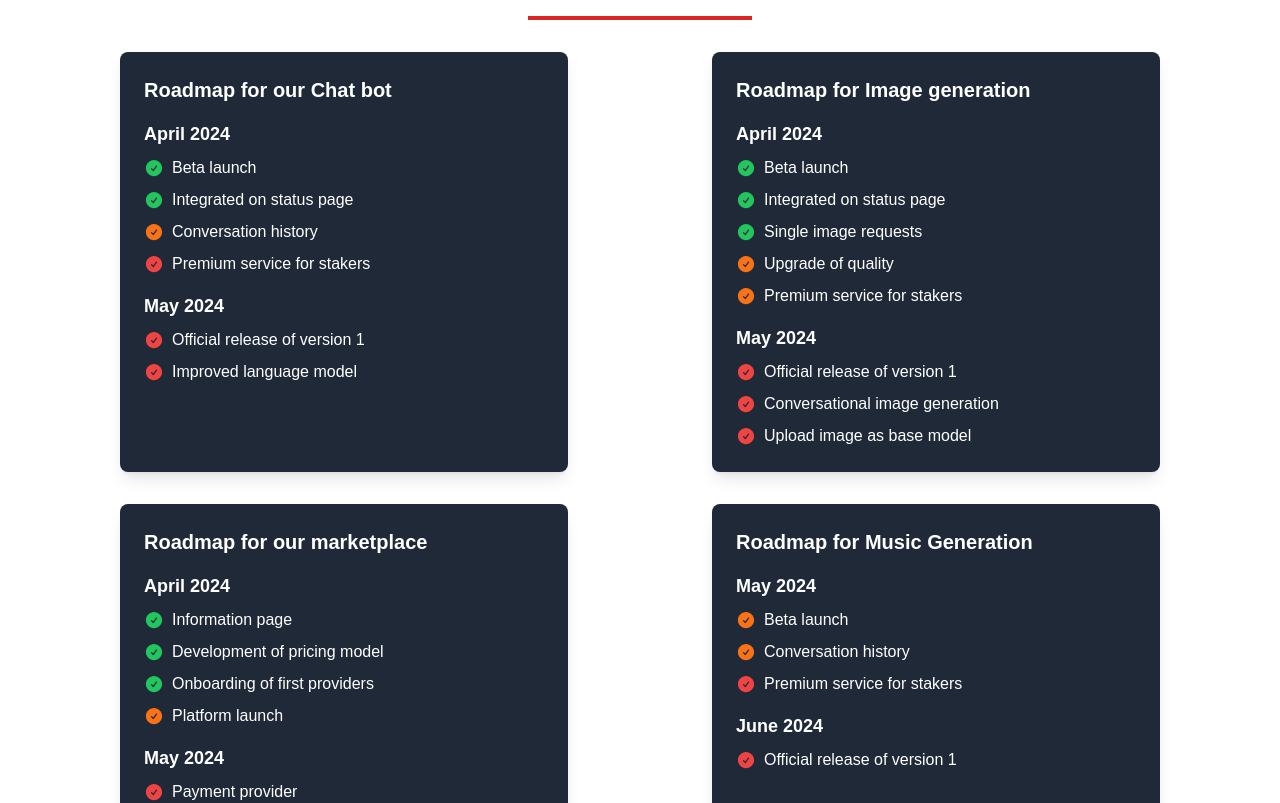
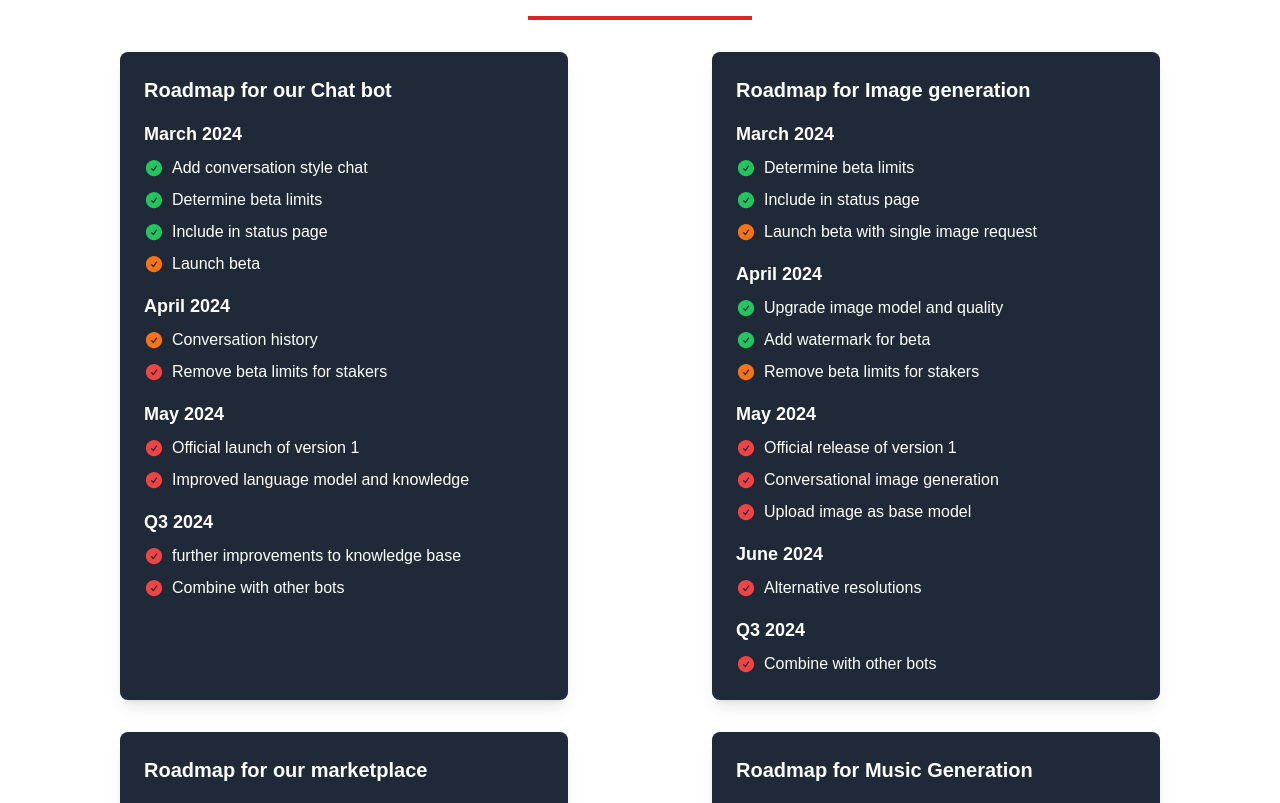
Before and after one commit to MohanVarma1965/NomotaAI, a React (Create React App) app: page / in a window 1280 px wide. Shown: the part 1842-2645 px from the top of the page. Built offline with nearby package versions, Linux system fonts and the light colour scheme.

Commit message:
Whitepaper, roadmap

```diff
--- a/src/components/Header/index.tsx
+++ b/src/components/Header/index.tsx
@@ -30,7 +30,7 @@ const Header: React.FC = () => {
             Documentation
           </a>
           <a
-            href="/documents/Nomota%20AI%20whitepaper%20v1%20feb%202024.pdf"
+            href="/documents/Nomota-AI-whitepaper-v2.pdf"
             target="_blank"
             className="p-2 transition duration-150 ease-in-out hover:text-gray-300"
           >
@@ -47,7 +47,7 @@ const Header: React.FC = () => {
           Tokenomics
         </a>
         <a
-          href="/documents/Nomota%20AI%20whitepaper%20v1%20feb%202024.pdf"
+          href="/documents/Nomota-AI-whitepaper-v2.pdf"
           target="_blank"
           className="flex flex-col items-center space-y-1 hover:text-gray-300"
         >
--- a/src/components/Products/ChatBot/Roadmap.tsx
+++ b/src/components/Products/ChatBot/Roadmap.tsx
@@ -1,27 +1,40 @@
 import React from 'react';
 import RoadmapItem from '../../RoadmapItem';
-import {IconColor} from '../../RoadmapItem/index'
+import { IconColor } from '../../RoadmapItem/index';
 const roadmap = {
   title: 'Roadmap for our Chat bot',
   months: [
     {
-      title: 'April 2024',
+      title: 'March 2024',
       milestones: [
         {
           iconColor: 'green' as IconColor,
-          description: 'Beta launch',
+          description: 'Add conversation style chat',
         },
         {
           iconColor: 'green' as IconColor,
-          description: 'Integrated on status page',
+          description: 'Determine beta limits',
         },
+        {
+          iconColor: 'green' as IconColor,
+          description: 'Include in status page',
+        },
+        {
+          iconColor: 'orange' as IconColor,
+          description: 'Launch beta',
+        },
+      ],
+    },
+    {
+      title: 'April 2024',
+      milestones: [
         {
           iconColor: 'orange' as IconColor,
           description: 'Conversation history',
         },
         {
           iconColor: 'red' as IconColor,
-          description: 'Premium service for stakers',
+          description: 'Remove beta limits for stakers',
         },
       ],
     },
@@ -30,11 +43,24 @@ const roadmap = {
       milestones: [
         {
           iconColor: 'red' as IconColor,
-          description: 'Official release of version 1',
+          description: 'Official launch of version 1',
         },
         {
           iconColor: 'red' as IconColor,
-          description: 'Improved language model',
+          description: 'Improved language model and knowledge',
+        },
+      ],
+    },
+    {
+      title: 'Q3 2024',
+      milestones: [
+        {
+          iconColor: 'red' as IconColor,
+          description: 'further improvements to knowledge base',
+        },
+        {
+          iconColor: 'red' as IconColor,
+          description: 'Combine with other bots',
         },
       ],
     },
--- a/src/components/Products/ImageGeneration/Roadmap.tsx
+++ b/src/components/Products/ImageGeneration/Roadmap.tsx
@@ -1,31 +1,40 @@
 import React from 'react';
 import RoadmapItem from '../../RoadmapItem';
-import {IconColor} from '../../RoadmapItem/index'
+import { IconColor } from '../../RoadmapItem/index';
 const roadmap = {
   title: 'Roadmap for Image generation',
   months: [
+    {
+      title: 'March 2024',
+      milestones: [
+        {
+          iconColor: 'green' as IconColor,
+          description: 'Determine beta limits',
+        },
+        {
+          iconColor: 'green' as IconColor,
+          description: 'Include in status page',
+        },
+        {
+          iconColor: 'orange' as IconColor,
+          description: 'Launch beta with single image request',
+        },
+      ],
+    },
     {
       title: 'April 2024',
       milestones: [
         {
           iconColor: 'green' as IconColor,
-          description: 'Beta launch',
+          description: 'Upgrade image model and quality',
         },
         {
           iconColor: 'green' as IconColor,
-          description: 'Integrated on status page',
-        },
-        {
-          iconColor: 'green' as IconColor,
-          description: 'Single image requests',
+          description: 'Add watermark for beta',
         },
         {
           iconColor: 'orange' as IconColor,
-          description: 'Upgrade of quality',
-        },
-        {
-          iconColor: 'orange' as IconColor,
-          description: 'Premium service for stakers',
+          description: 'Remove beta limits for stakers',
         },
       ],
     },
@@ -46,6 +55,24 @@ const roadmap = {
         },
       ],
     },
+    {
+      title: 'June 2024',
+      milestones: [
+        {
+          iconColor: 'red' as IconColor,
+          description: 'Alternative resolutions',
+        },
+      ],
+    },
+    {
+      title: 'Q3 2024',
+      milestones: [
+        {
+          iconColor: 'red' as IconColor,
+          description: 'Combine with other bots',
+        },
+      ],
+    },
   ],
 };
 
--- a/src/components/Products/Marketplace/Roadmap.tsx
+++ b/src/components/Products/Marketplace/Roadmap.tsx
@@ -1,6 +1,6 @@
 import React from 'react';
 import RoadmapItem from '../../RoadmapItem';
-import {IconColor} from '../../RoadmapItem/index'
+import { IconColor } from '../../RoadmapItem/index';
 const roadmap = {
   title: 'Roadmap for our marketplace',
   months: [
@@ -12,12 +12,8 @@ const roadmap = {
           description: 'Information page',
         },
         {
-          iconColor: 'green' as IconColor,
+          iconColor: 'orange' as IconColor,
           description: 'Development of pricing model',
-        },
-        {
-          iconColor: 'green' as IconColor,
-          description: 'Onboarding of first providers',
         },
         {
           iconColor: 'orange' as IconColor,
@@ -28,6 +24,10 @@ const roadmap = {
     {
       title: 'May 2024',
       milestones: [
+        {
+          iconColor: 'orange' as IconColor,
+          description: 'Onboarding of first providers',
+        },
         {
           iconColor: 'red' as IconColor,
           description: 'Payment provider',
--- a/src/components/Products/MusicGeneration/Roadmap.tsx
+++ b/src/components/Products/MusicGeneration/Roadmap.tsx
@@ -1,6 +1,6 @@
 import React from 'react';
 import RoadmapItem from '../../RoadmapItem';
-import {IconColor} from '../../RoadmapItem/index'
+import { IconColor } from '../../RoadmapItem/index';
 const roadmap = {
   title: 'Roadmap for Music Generation',
   months: [
@@ -11,22 +11,27 @@ const roadmap = {
           iconColor: 'orange' as IconColor,
           description: 'Beta launch',
         },
+      ],
+    },
+    {
+      title: 'June/July 2024',
+      milestones: [
         {
-          iconColor: 'orange' as IconColor,
-          description: 'Conversation history',
+          iconColor: 'red' as IconColor,
+          description: 'Official release of version 1',
         },
         {
           iconColor: 'red' as IconColor,
-          description: 'Premium service for stakers',
+          description: 'Premium features for stakers',
         },
       ],
     },
     {
-      title: 'June 2024',
+      title: 'Q3 2024',
       milestones: [
         {
           iconColor: 'red' as IconColor,
-          description: 'Official release of version 1',
+          description: 'Combine with other bots',
         },
       ],
     },
--- a/src/components/Products/Staking/Roadmap.tsx
+++ b/src/components/Products/Staking/Roadmap.tsx
@@ -1,6 +1,6 @@
 import React from 'react';
 import RoadmapItem from '../../RoadmapItem';
-import {IconColor} from '../../RoadmapItem/index'
+import { IconColor } from '../../RoadmapItem/index';
 const roadmap = {
   title: 'Staking roadmap',
   months: [
@@ -17,15 +17,6 @@ const roadmap = {
         },
       ],
     },
-    {
-      title: 'June 2024',
-      milestones: [
-        {
-          iconColor: 'red' as IconColor,
-          description: 'Adding 3rd staking pool',
-        },
-      ],
-    },
   ],
 };
 
--- a/src/components/Products/Staking/index.tsx
+++ b/src/components/Products/Staking/index.tsx
@@ -20,6 +20,13 @@ const Staking: React.FC = () => {
             <h1 className="text-lg font-bold">Staking pool 2</h1>
             <h2>Lock-up period: 56 days</h2>
             <h2>Rewards: 15% APY</h2>
+            <img src="/staking.png" alt="Placeholder" className="w-32 h-32" />{' '}
+            <button className="px-4 py-2 bg-gray-500 text-white rounded-md">Coming soon</button>
+          </div>
+          <div className="flex flex-col md:w-1/2 my-2 px-2 items-center md:items-start space-y-4 bg-gray-200 p-4 rounded-lg">
+            <h1 className="text-lg font-bold">BONUS POOL (available till 15 May 2024)</h1>
+            <h2>Lock-up period: 63 days (max: 180 days)</h2>
+            <h2>Rewards: 50% APY</h2>
             <img src="/staking.png" alt="Placeholder" className="w-32 h-32" />{' '}
             <button className="px-4 py-2 bg-gray-500 text-white rounded-md">Coming soon</button>
           </div>
--- a/src/components/Products/VoiceGeneration/Roadmap.tsx
+++ b/src/components/Products/VoiceGeneration/Roadmap.tsx
@@ -1,6 +1,6 @@
 import React from 'react';
 import RoadmapItem from '../../RoadmapItem';
-import {IconColor} from '../../RoadmapItem/index'
+import { IconColor } from '../../RoadmapItem/index';
 const roadmap = {
   title: 'Voice Generation roadmap',
   months: [
@@ -8,20 +8,12 @@ const roadmap = {
       title: 'April 2024',
       milestones: [
         {
-          iconColor: 'green' as IconColor,
+          iconColor: 'Orange' as IconColor,
           description: 'Beta launch',
         },
         {
           iconColor: 'green' as IconColor,
           description: 'Integrated on status page',
-        },
-        {
-          iconColor: 'orange' as IconColor,
-          description: 'Conversation history',
-        },
-        {
-          iconColor: 'red' as IconColor,
-          description: 'Premium service for stakers',
         },
       ],
     },
@@ -30,11 +22,29 @@ const roadmap = {
       milestones: [
         {
           iconColor: 'red' as IconColor,
+          description: 'Improvements on options (speed, voice models, intonation)',
+        },
+      ],
+    },
+    {
+      title: 'June 2024',
+      milestones: [
+        {
+          iconColor: 'red' as IconColor,
           description: 'Official release of version 1',
         },
         {
           iconColor: 'red' as IconColor,
-          description: 'Improved language model',
+          description: 'Premium features for stakers',
+        },
+      ],
+    },
+    {
+      title: 'Q3 2024',
+      milestones: [
+        {
+          iconColor: 'red' as IconColor,
+          description: 'Combine with other bots',
         },
       ],
     },
```
Also changed, not shown: 1 other file (tests, documents, lock files or other folders).
